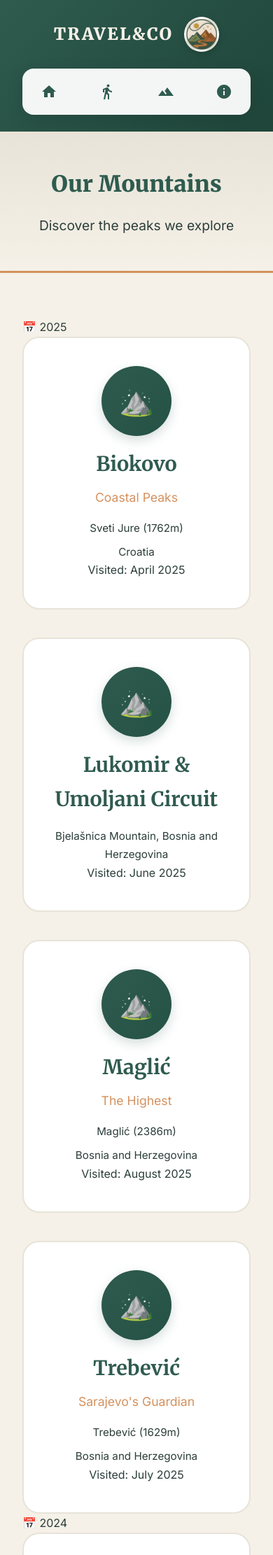
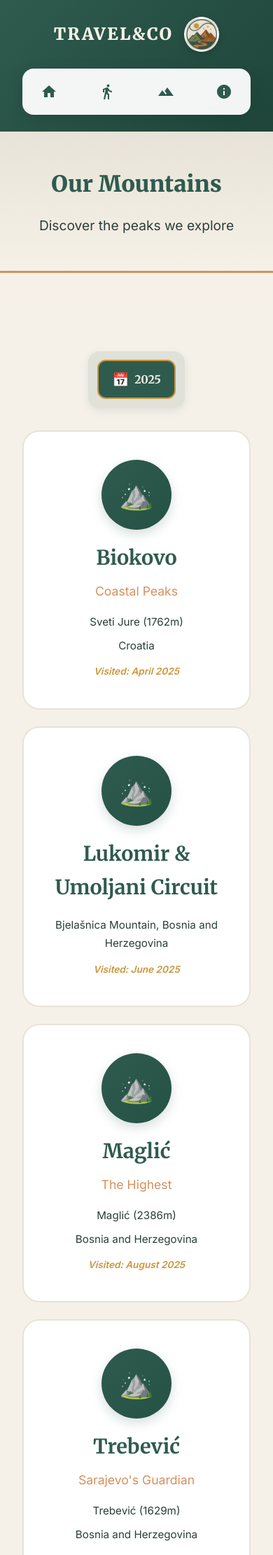
Before and after one commit to travelandco/travelandco.github.io, a Jekyll site: the page built from mountains.html, in a window 390 px wide. Shown: the top 2222 px of the page at 70% size. Built offline with Jekyll 4.4.1, drawn with Linux system fonts in a browser that asks for light colours; comment, search, counter and statistics services are not loaded.

Commit message:
Update main.css

```diff
--- a/assets/css/main.css
+++ b/assets/css/main.css
@@ -999,4 +999,64 @@ footer {
     .trip-stats {
         grid-template-columns: 1fr;
     }
+
+    /* ===================================
+   DODAJ OVE STILOVE NA KRAJ main(1).css
+   =================================== */
+
+/* Year Header - Footer Style */
+.year-header {
+    display: flex;
+    justify-content: center;
+    gap: 0.4rem;
+    background: rgba(47, 91, 79, 0.1);
+    padding: 0.8rem;
+    border-radius: 16px;
+    backdrop-filter: blur(10px);
+    margin: 3rem auto 2rem;
+    width: fit-content;
+    box-shadow: 0 4px 12px rgba(47, 91, 79, 0.1);
 }
+
+.year-badge {
+    display: flex;
+    align-items: center;
+    gap: 0.5rem;
+    padding: 0.8rem 1.5rem;
+    border-radius: 12px;
+    background: var(--forest-green);
+    color: var(--cream);
+    font-weight: 600;
+    font-size: 1.1rem;
+    border: 2px solid var(--gold);
+    font-family: 'Merriweather', serif;
+}
+
+.year-badge .icon {
+    font-size: 1.2rem;
+}
+
+
+.visit-date {
+    font-size: 0.85rem;
+    color: var(--gold);
+    font-weight: 600;
+    margin-top: 0.8rem;
+    font-style: italic;
+}
+
+
+@media (max-width: 768px) {
+    .year-badge {
+        font-size: 1rem;
+        padding: 0.6rem 1.2rem;
+    }
+
+    .mountains-grid-large {
+        grid-template-columns: repeat(auto-fit, minmax(250px, 1fr));
+        gap: 1.5rem;
+    }
+}
+
+
+}
```
